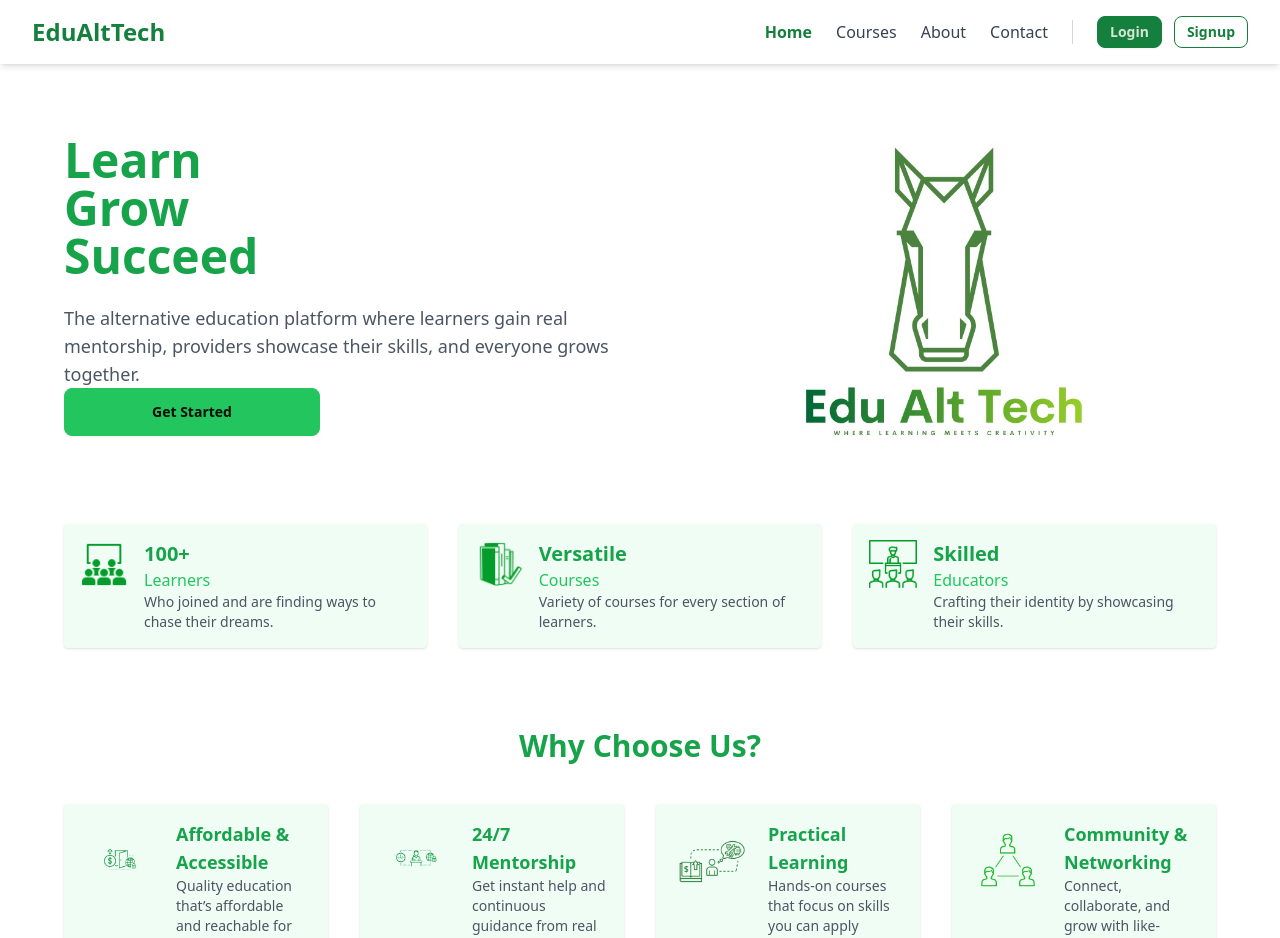
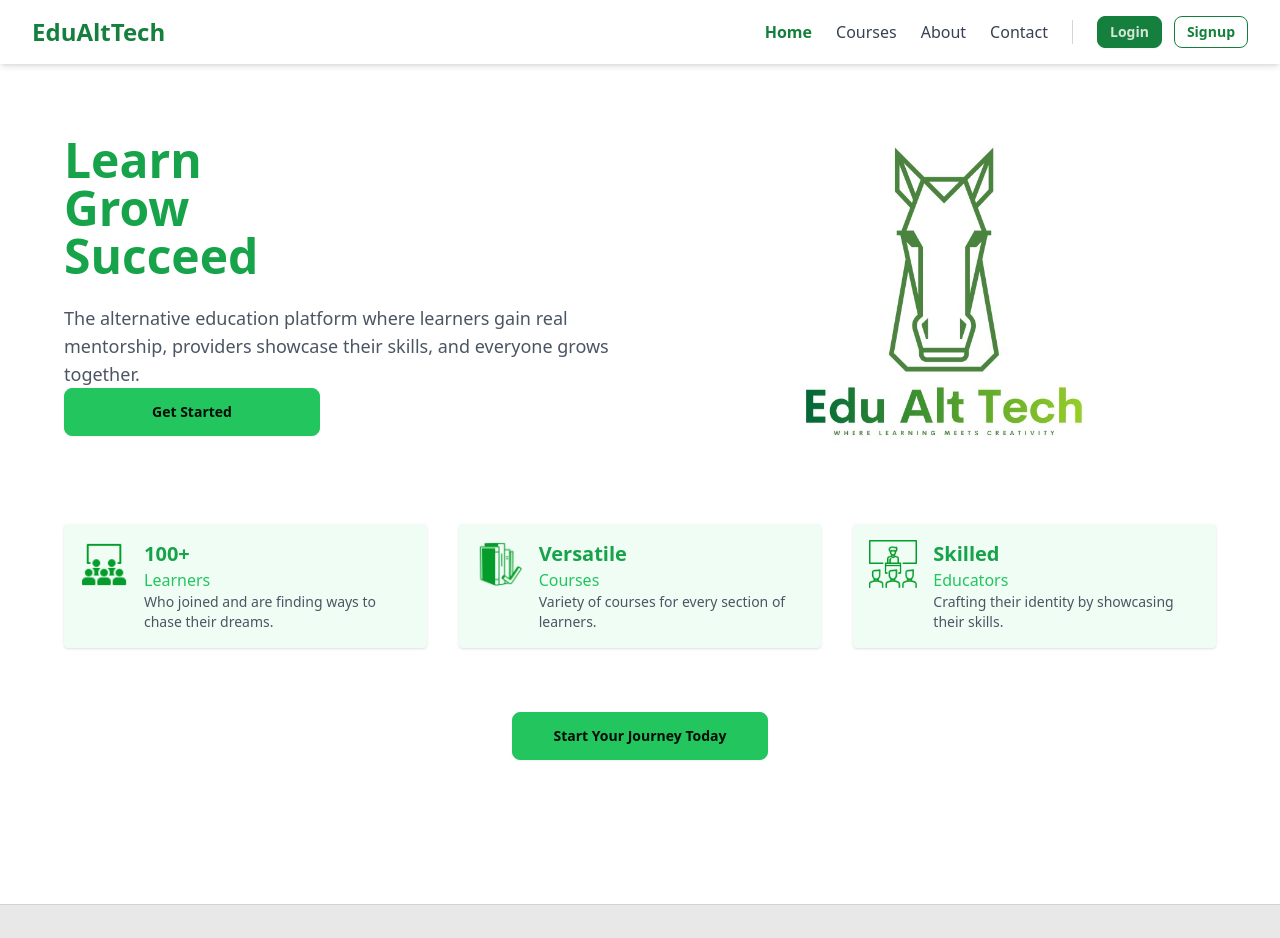
Before and after one commit to RanadeepVinukonda/EduAlTech, a React (Vite) app in the folder frontend/: page / in a window 1280 px wide. Shown: the top 938 px of the page. Built offline with nearby package versions, Linux system fonts and the light colour scheme.

Commit message:
contact_info

```diff
--- a/frontend/src/pages/Contact.jsx
+++ b/frontend/src/pages/Contact.jsx
@@ -11,14 +11,6 @@ import sandeepImg from "../assets/team/sandeepimg.jpeg";
 
 const teamMembers = [
   {
-    name: "Al Rihab Chandhini",
-    role: "Chief Executive Officer",
-    email: "alrihabchandhinimohammed@gmail.com",
-    phone: "+91 80191 25121",
-    image: chandhiniImg,
-    linkedin: "https://www.linkedin.com/in/al-rihab-chandhini-4b3b25228/",
-  },
-  {
     name: "Uma Krishna Kanth Chokkapu",
     role: "Chief Financial Officer",
     email: "ukkukk97@gmail.com",
@@ -26,6 +18,14 @@ const teamMembers = [
     image: umaImg,
     linkedin:
       "https://www.linkedin.com/in/chokkapu-uma-krishna-kanth-50a502288/",
+  },
+  {
+    name: "Al Rihab Chandhini",
+    role: "Chief Executive Officer",
+    email: "alrihabchandhinimohammed@gmail.com",
+    phone: "+91 80191 25121",
+    image: chandhiniImg,
+    linkedin: "https://www.linkedin.com/in/al-rihab-chandhini-4b3b25228/",
   },
   {
     name: "Ranadeep Vinukonda",
--- a/frontend/src/pages/Home.jsx
+++ b/frontend/src/pages/Home.jsx
@@ -109,35 +109,6 @@ const Home = () => {
         </ul>
       </div>
 
-      {/* VALUE PROPOSITIONS */}
-      <div className="max-w-6xl mx-auto mt-20">
-        <h2 className="text-3xl font-bold text-green-600 text-center mb-10">
-          Why Choose Us?
-        </h2>
-        <ul className="grid grid-cols-1 sm:grid-cols-2 md:grid-cols-4 gap-8">
-          <ValuePropCard
-            icon={affordableIcon}
-            title="Affordable & Accessible"
-            text="Quality education that’s affordable and reachable for everyone."
-          />
-          <ValuePropCard
-            icon={mentorshipIcon}
-            title="24/7 Mentorship"
-            text="Get instant help and continuous guidance from real mentors."
-          />
-          <ValuePropCard
-            icon={practicalIcon}
-            title="Practical Learning"
-            text="Hands-on courses that focus on skills you can apply immediately."
-          />
-          <ValuePropCard
-            icon={communityIcon}
-            title="Community & Networking"
-            text="Connect, collaborate, and grow with like-minded learners and educators."
-          />
-        </ul>
-      </div>
-
       {/* FINAL CTA */}
       <div className="text-center mt-16">
         {!user ? (
--- a/package.json
+++ b/package.json
@@ -6,7 +6,7 @@
     "build": "npm install --prefix backend && npm install --prefix frontend && npm run build --prefix frontend",
     "start": "npm run start --prefix backend"
   },
-  "type":"module",
+  "type": "module",
   "repository": {
     "type": "git",
     "url": "git+https://github.com/RanadeepVinukonda/EduAlTech.git"
```
